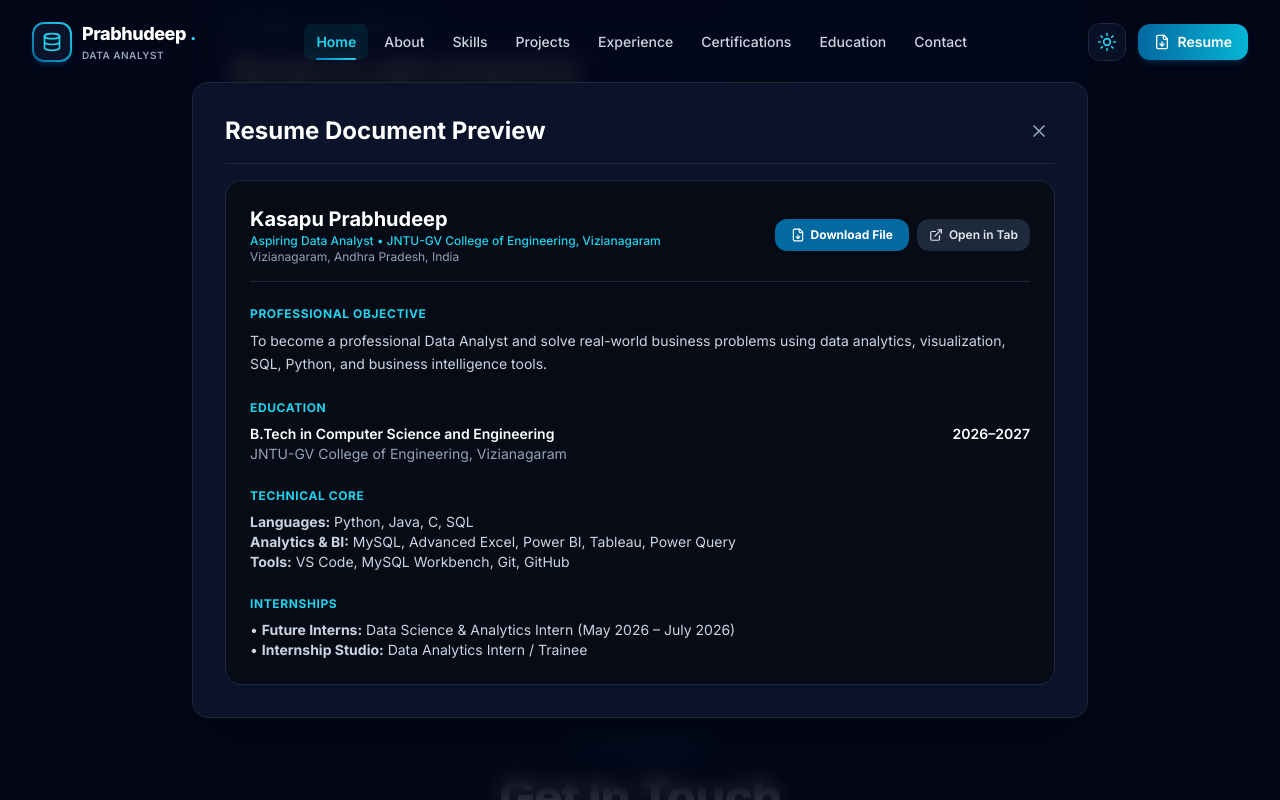
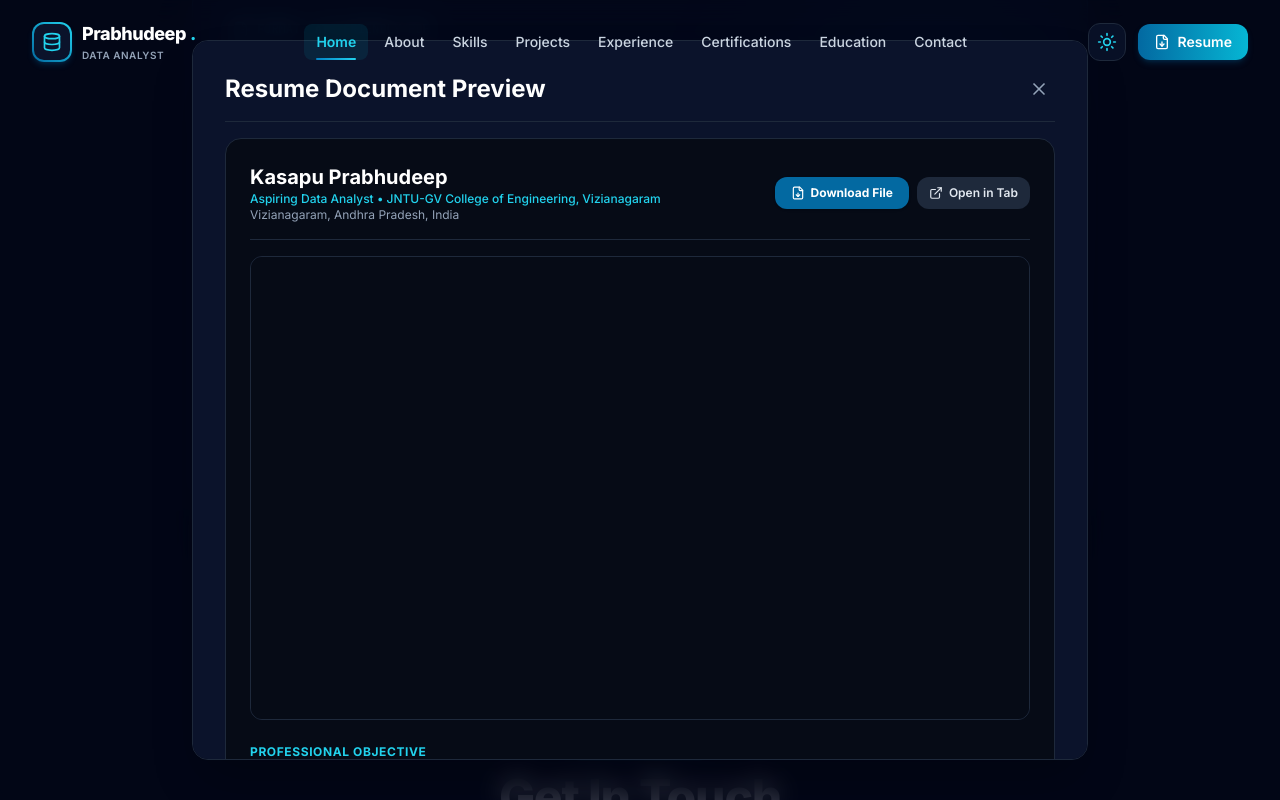
Before and after one commit to kasapuprabhudeep/Data-Analyst-portfolio, a React (Vite) app: page / in a window 1280 px wide. Both pictures are taken after a click on the button "Preview Document". Shown: the part 10558-11358 px from the top of the page. Built offline with nearby package versions, Linux system fonts and the light colour scheme.

Commit message:
feat: sync Google Drive verification links in experience timeline and embed PDF viewer in resume modal

```diff
--- a/src/components/resume/ResumeSection.jsx
+++ b/src/components/resume/ResumeSection.jsx
@@ -188,6 +188,15 @@ export default function ResumeSection() {
               </div>
             </div>
 
+            {/* Embedded PDF Viewer */}
+            <div className="mt-4 rounded-xl overflow-hidden border border-slate-200 dark:border-slate-800 bg-slate-900 h-[58vh] hidden sm:block">
+              <iframe
+                src={`${personalInfo.resume.filePath}#toolbar=0&navpanes=0`}
+                title="Resume PDF Document"
+                className="w-full h-full"
+              />
+            </div>
+
             {/* Document Details Body */}
             <div className="mt-6 space-y-6 text-xs sm:text-sm">
               <div>
--- a/src/data/portfolioData.js
+++ b/src/data/portfolioData.js
@@ -278,7 +278,7 @@ export const internshipExperience = [
     hasCertificate: true,
     certificateTitle: "Future Interns – Data Science & Analytics Certificate",
     certificateImage: "/images/certificates/future-interns.svg",
-    verificationLink: "https://futureinterns.com/verify" // Replace with exact verification link
+    verificationLink: "https://drive.google.com/file/d/1_WEuvtMgW4JPFc-PsHWp2_DqeXi1sS_N/view?usp=sharing"
   },
   {
     id: "internship-studio",
@@ -297,7 +297,7 @@ export const internshipExperience = [
     hasCertificate: true,
     certificateTitle: "Internship Studio – Data Analytics Trainee Certificate",
     certificateImage: "/images/certificates/internship-studio.svg",
-    verificationLink: "https://internshipstudio.com/verify" // Replace with exact verification link
+    verificationLink: "https://drive.google.com/file/d/1S9wtxbQou2G0jBaKsfx1W9MRB0hm4S5E/view?usp=sharing"
   }
 ];
 
```
